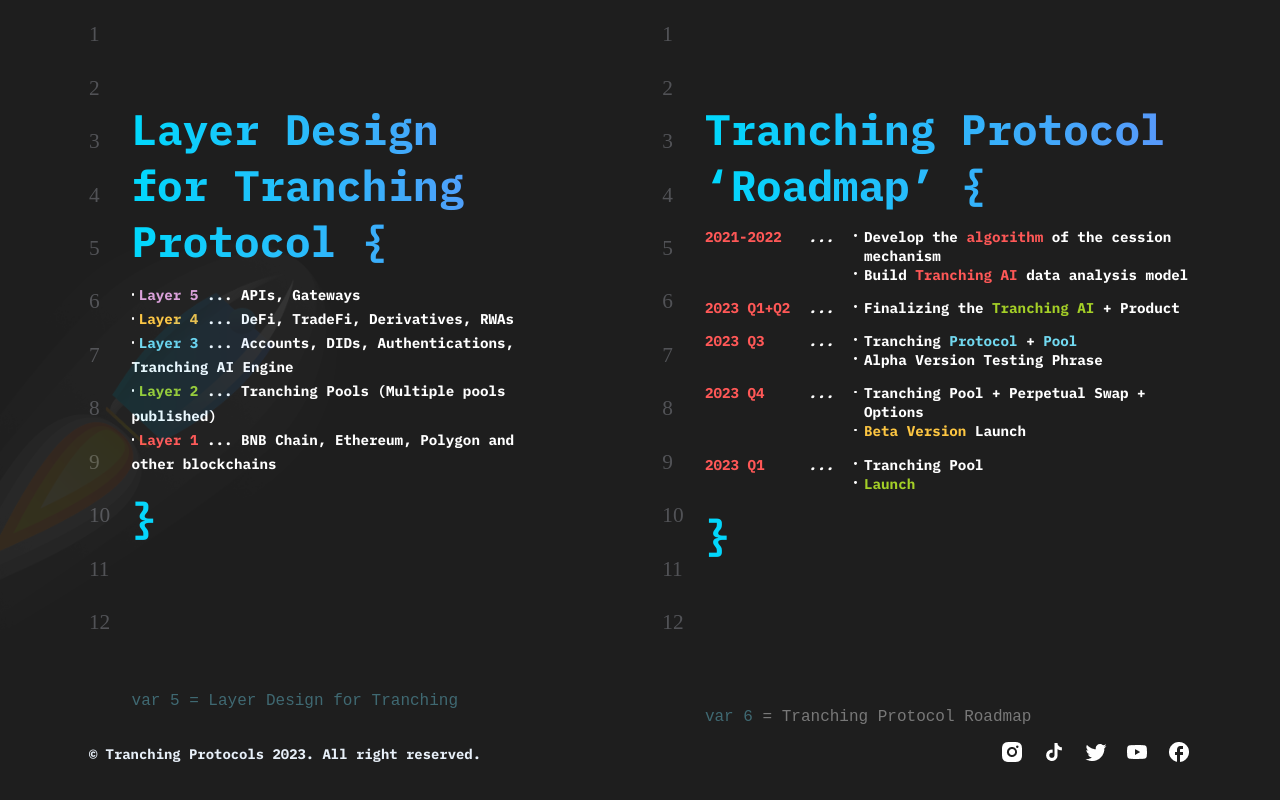
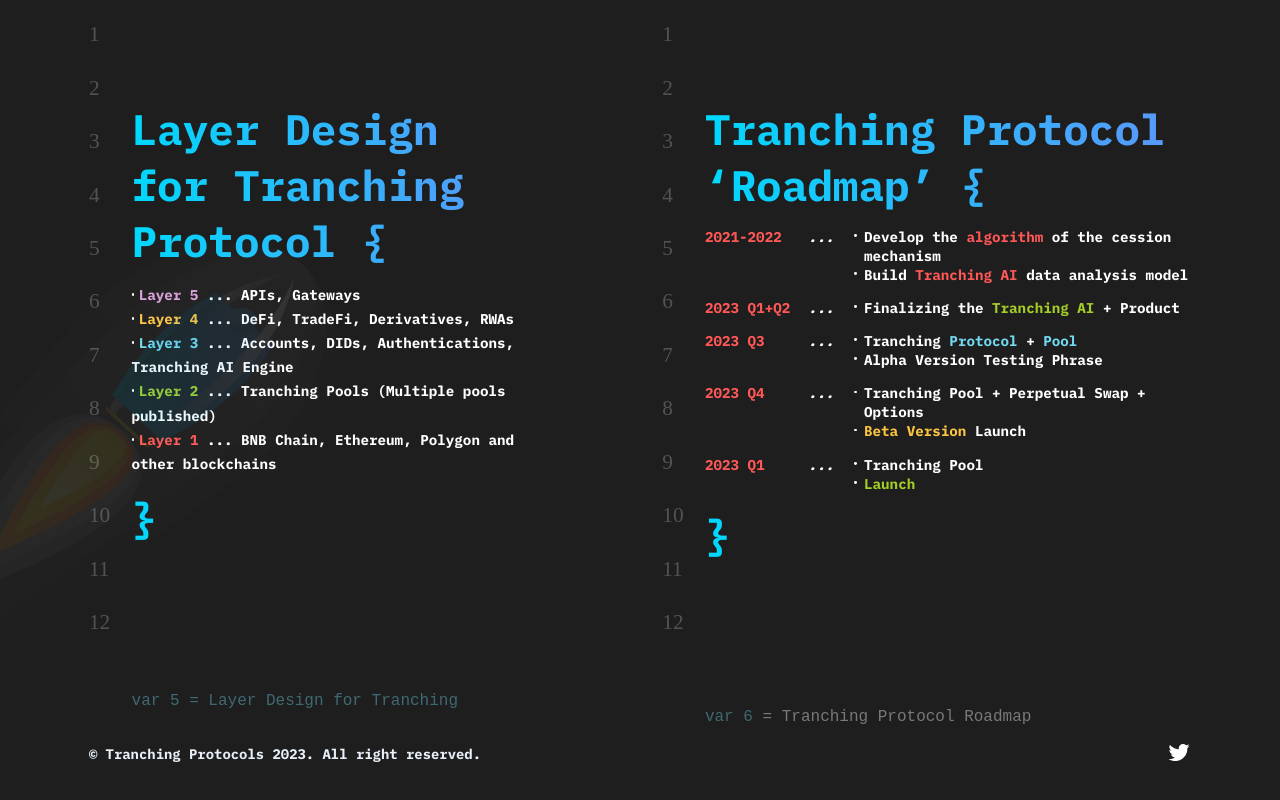
Before and after one commit to Ken11223344/Tranching-Protocol, a React (Create React App) app: page / in a window 1280 px wide. Shown: the part 4829-5629 px from the top of the page. Built offline with nearby package versions, Linux system fonts and the light colour scheme.

Commit message:
second commit

```diff
--- a/src/components/FooterBar.js
+++ b/src/components/FooterBar.js
@@ -2,34 +2,11 @@
 export default function FooterBar() {
   const data = [
     {
-      id:1,
-      title:'fill',
-      path:'',
-      img:require('../static/images/ri_instagram-fill.png')
-    },
-    {
-      id:2,
-      title:'tiktok',
-      path:'',
-      img:require('../static/images/ic_baseline-tiktok.png')
-    },
-    {
       id:3,
       title:'twitter',
+      text:"Connect me",
       path:'',
       img:require('../static/images/mdi_twitter.png')
-    },
-    {
-      id:4,
-      title:'youtube',
-      path:'',
-      img:require('../static/images/mdi_youtube.png')
-    },
-    {
-      id:5,
-      title:'facebook',
-      path:'',
-      img:require('../static/images/ic_baseline-facebook.png')
     },
   ]
   return (
@@ -40,7 +17,7 @@
           data.map((item,index)=>{
             return(
               <a href={item.path} key={index + 'foooter'}>
-                <img src={item.img} alt={item.text} title={item.text}/>
+                <img src={item.img} alt={item.text} title={item.title}/>
               </a>
             )
           })
```
